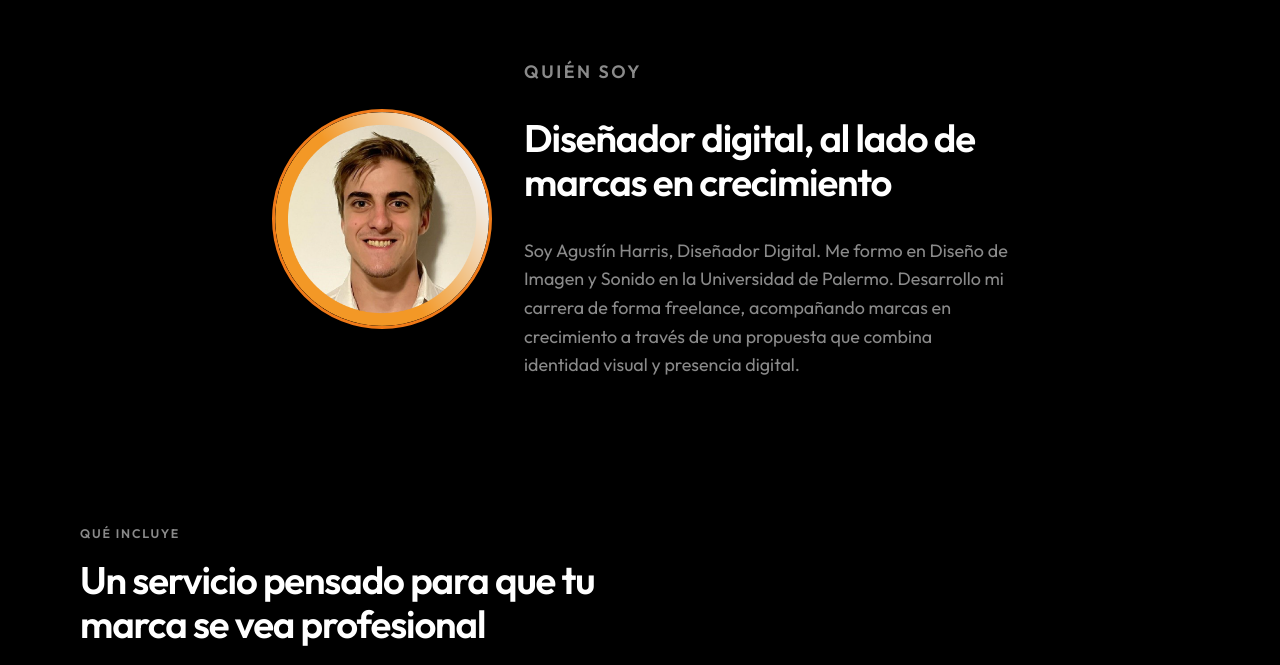
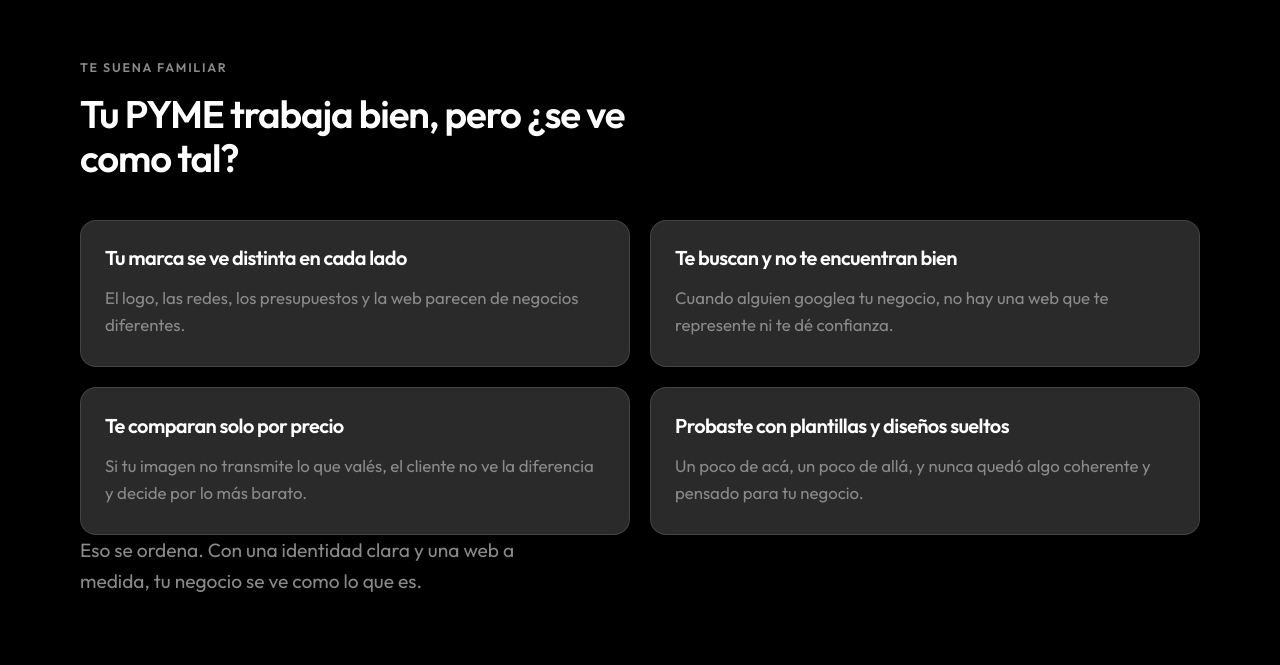
Before and after one commit to agus427/agusdigitaldesign.427, a plain HTML site: page index.html in a window 1280 px wide. Shown: the part 815-1480 px from the top of the page. Drawn offline with Linux system fonts and the light colour scheme.

Commit message:
Add files via upload

```diff
--- a/index.html
+++ b/index.html
@@ -17,10 +17,9 @@
     <link rel="stylesheet" href="css/styles.css" />
 
     <link rel="icon" href="/favicon.ico" sizes="any" />
-<link rel="icon" type="image/png" sizes="32x32" href="/favicon-32x32.png" />
-<link rel="icon" type="image/png" sizes="16x16" href="/favicon-16x16.png" />
-<link rel="apple-touch-icon" href="/apple-touch-icon.png" />
-
+    <link rel="icon" type="image/png" sizes="32x32" href="/favicon-32x32.png" />
+    <link rel="icon" type="image/png" sizes="16x16" href="/favicon-16x16.png" />
+    <link rel="apple-touch-icon" href="/apple-touch-icon.png" />
   </head>
   <body>
     <a class="skip-link" href="#contenido">Saltar al contenido</a>
@@ -68,6 +67,50 @@
           >
             Agendá una reunión sin costo
           </a>
+        </div>
+      </section>
+
+      <!-- NUEVO: sección de dolor (antes de "Quién soy" y del servicio) -->
+      <section id="problema" class="section problem">
+        <div class="container">
+          <div class="section-intro">
+            <p class="eyebrow">Te suena familiar</p>
+            <h2>Tu PYME trabaja bien, pero ¿se ve como tal?</h2>
+          </div>
+          <div class="cards">
+            <article class="card">
+              <h3>Tu marca se ve distinta en cada lado</h3>
+              <p>
+                El logo, las redes, los presupuestos y la web parecen de
+                negocios diferentes.
+              </p>
+            </article>
+            <article class="card">
+              <h3>Te buscan y no te encuentran bien</h3>
+              <p>
+                Cuando alguien googlea tu negocio, no hay una web que te
+                represente ni te dé confianza.
+              </p>
+            </article>
+            <article class="card">
+              <h3>Te comparan solo por precio</h3>
+              <p>
+                Si tu imagen no transmite lo que valés, el cliente no ve la
+                diferencia y decide por lo más barato.
+              </p>
+            </article>
+            <article class="card">
+              <h3>Probaste con plantillas y diseños sueltos</h3>
+              <p>
+                Un poco de acá, un poco de allá, y nunca quedó algo coherente
+                y pensado para tu negocio.
+              </p>
+            </article>
+          </div>
+          <p class="lead problem-bridge">
+            Eso se ordena. Con una identidad clara y una web a medida, tu
+            negocio se ve como lo que es.
+          </p>
         </div>
       </section>
 
@@ -448,6 +491,27 @@
         </div>
       </section>
 
+      <!-- NUEVO: asesoría sin costo (después de las preguntas frecuentes) -->
+      <section id="asesoria" class="section advisory">
+        <div class="container narrow cta-inner">
+          <p class="eyebrow">Asesoría sin costo</p>
+          <h2>¿No sabés por dónde empezar?</h2>
+          <p class="lead">
+            Completá el formulario y coordinamos una asesoría sin costo para
+            evaluar tu proyecto.
+          </p>
+          <p class="advisory-note"><strong>Sin costo · Sin compromiso</strong></p>
+          <a
+            class="btn"
+            href="https://docs.google.com/forms/d/e/1FAIpQLSeeFf23AtNKV_DDtO09o1Ekuo8hYLQTwZHyB6IXtDh5xuX8ow/viewform"
+            target="_blank"
+            rel="noopener noreferrer"
+          >
+            Completá el formulario
+          </a>
+        </div>
+      </section>
+
       <section id="contacto" class="section cta">
         <div class="container narrow cta-inner">
           <h2>
```
